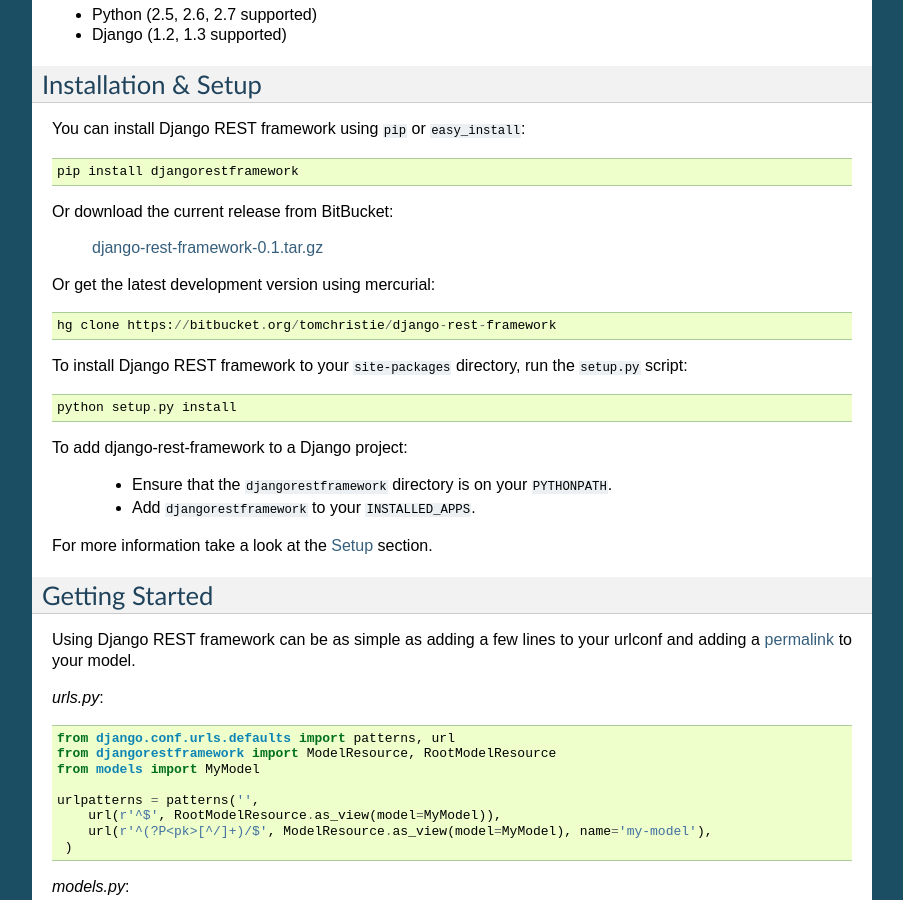
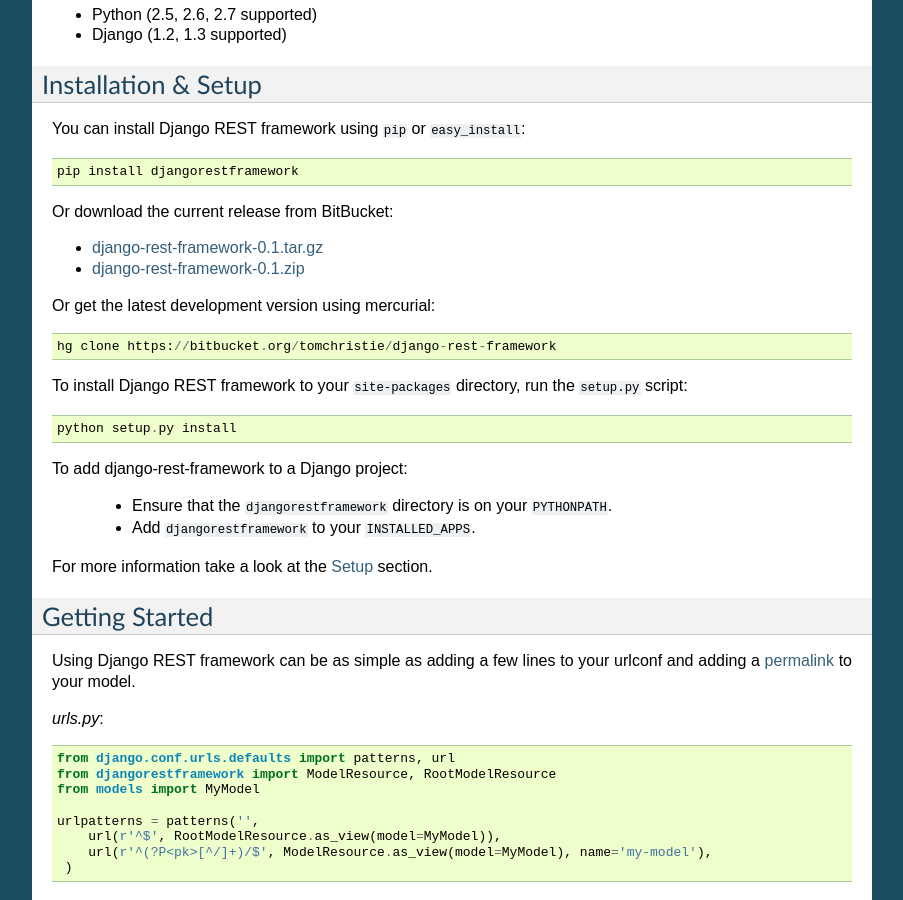
Before and after one commit to kartikeya1213/django-rest-framework, a Sphinx documentation site: the page built from docs/index.rst, in a window 1280 px wide and 900 px high, scrolled down 551 px. Shown: the whole window, without its empty margins (198-1101 px from the left). Built offline with Sphinx 7.4.7, drawn with Linux system fonts in a browser that asks for light colours.

Commit message:
Add the .zip download to the docs

```diff
--- a/docs/index.rst
+++ b/docs/index.rst
@@ -41,11 +41,12 @@ Installation & Setup
 
 You can install Django REST framework using ``pip`` or ``easy_install``::
 
-	pip install djangorestframework
+    pip install djangorestframework
 
 Or download the current release from BitBucket:
 
-    `django-rest-framework-0.1.tar.gz <https://bitbucket.org/tomchristie/django-rest-framework/downloads/django-rest-framework-0.1.tar.gz>`_
+* `django-rest-framework-0.1.tar.gz <https://bitbucket.org/tomchristie/django-rest-framework/downloads/django-rest-framework-0.1.tar.gz>`_
+* `django-rest-framework-0.1.zip <https://bitbucket.org/tomchristie/django-rest-framework/downloads/django-rest-framework-0.1.zip>`_
 
 Or get the latest development version using mercurial::
 
```
